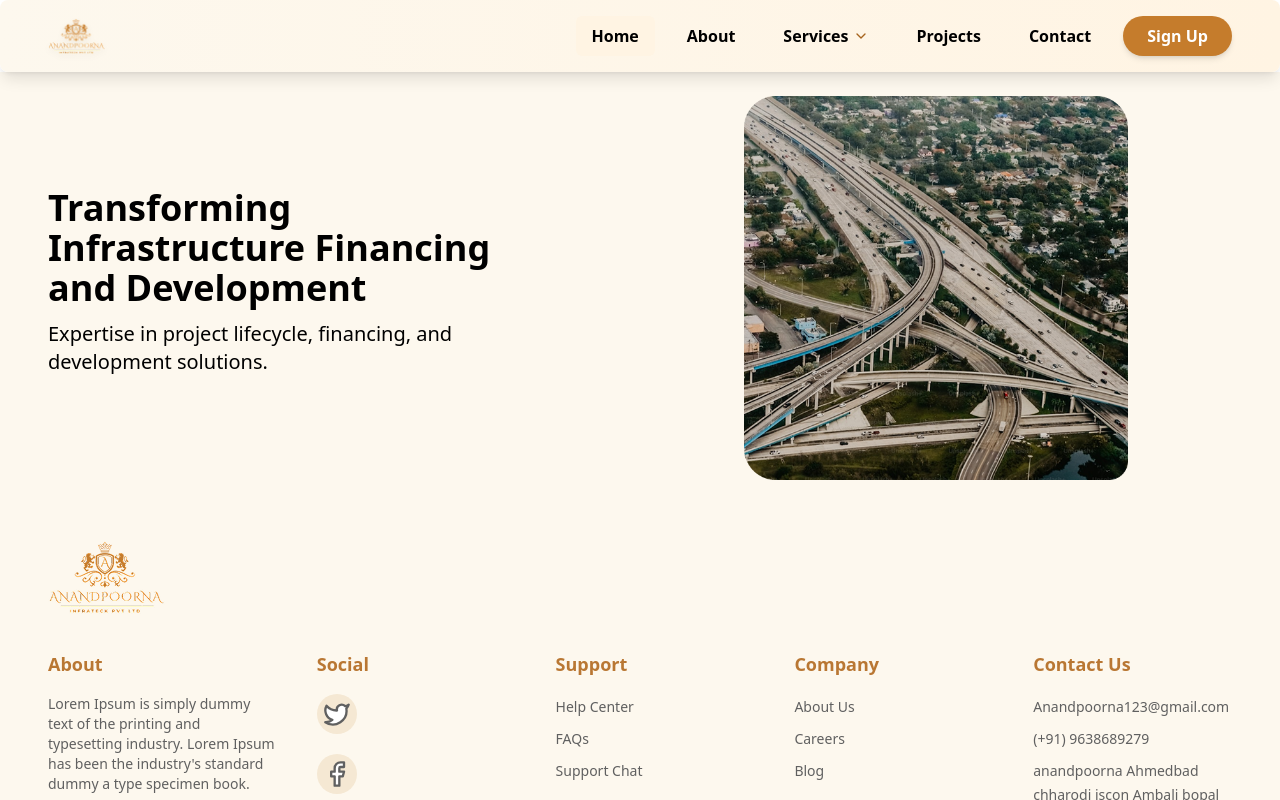
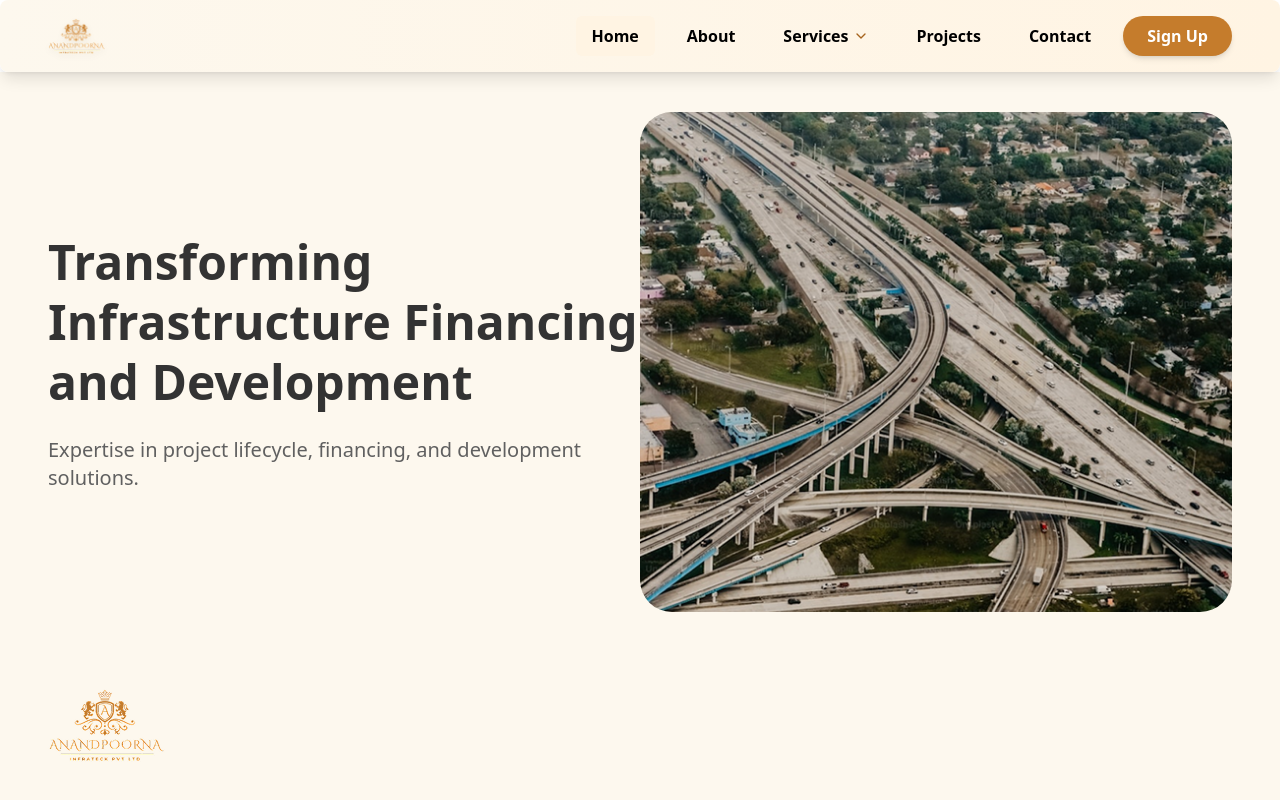
Before and after one commit to Abtikdigital/Anandpoorna, a React (Vite) app: page / in a window 1280 px wide. Shown: the top 800 px of the page. Built offline with nearby package versions, Linux system fonts and the light colour scheme.

Commit message:
Updated Hero section

```diff
--- a/src/Section/Navbar.jsx
+++ b/src/Section/Navbar.jsx
@@ -50,9 +50,9 @@ const Navbar = () => {
     };
   }, []);
 
-  return (
+  return (<>
     <nav className="sticky top-0 px-4 lg:px-12 z-50 bg-gradient-to-r from-[#FDF8EE] to-[#FFF4E3] shadow-lg rounded-lg md:border-none font-sans">
-      <div className="max-w-7xl mx-auto ">
+      <div className=" ">
         <div className="flex justify-between items-center py-4">
           {/* Logo */}
           <div className="flex items-center">
@@ -213,6 +213,7 @@ const Navbar = () => {
         )}
       </div>
     </nav>
+    </>
   );
 };
 
--- a/src/pages/Hero.jsx
+++ b/src/pages/Hero.jsx
@@ -1,19 +1,25 @@
 import HeroImage from "../assets/Hero/HeroImage.png";
+
 const Hero = () => {
   return (
-    <div className="flex flex-col space-y-3 md:flex-row px-4 lg:px-12 py-6 bg-[#FDF8EE]">
-      <div className="w-full md:w-1/2 flex flex-col justify-center space-y-3">
-        <h2 className="text-4xl  font-semibold">
-          Transforming  Infrastructure Financing  and Development{" "}
+    <div className="flex flex-col md:flex-row px-4 sm:px-6 lg:px-12 py-6 sm:py-8 lg:py-10 bg-[#FDF8EE] min-h-[400px] md:min-h-[500px]">
+      <div className="w-full md:w-1/2 flex flex-col justify-center space-y-4 sm:space-y-6 mb-6 md:mb-0">
+        <h2 className="text-2xl sm:text-3xl md:text-4xl lg:text-5xl font-semibold leading-tight text-[#333]">
+          Transforming Infrastructure Financing and Development
         </h2>
-        <p className="text-xl">
-          Expertise in project lifecycle, financing, and development solutions.
+        <p className="text-base sm:text-lg md:text-xl text-[#606060]">
+          Expertise in project lifecycle, financing, and development solutions.
         </p>
       </div>
-      <div className=" w-full h-96 md:w-1/2 flex justify-center ">
-        <img src={HeroImage} className="h-full" />
+      <div className="w-full md:w-1/2 flex justify-center items-center">
+        <img
+          src={HeroImage}
+          alt="Hero Image"
+          className="w-full h-64 sm:h-80 md:h-96 lg:h-[500px] object-contain md:object-cover rounded-4xl"
+        />
       </div>
     </div>
   );
 };
+
 export default Hero;
```
